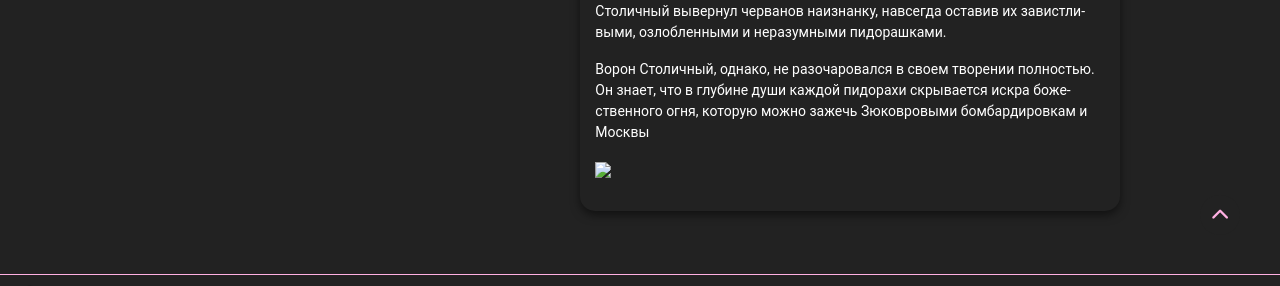
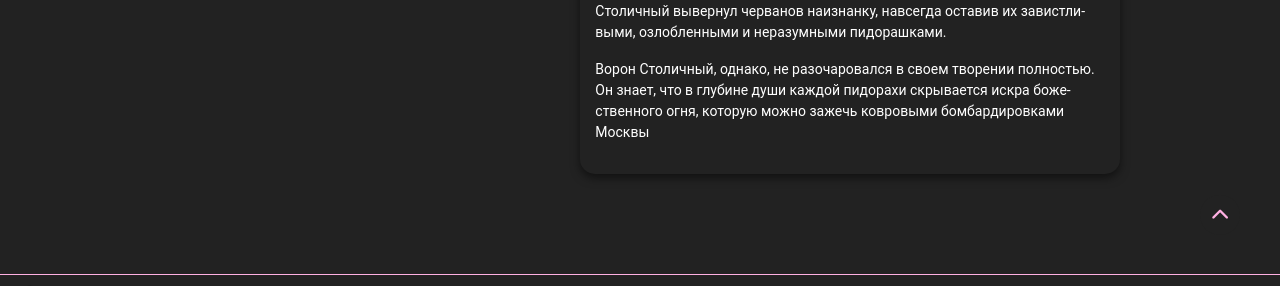
Before and after one commit to chervepedia/chervepedia.github.io, a Jekyll site: the page built from about.md, in a window 1280 px wide and 900 px high, scrolled down 618 px. Shown: the part 565-851 px from the top of the window. Built offline with Jekyll 4.4.1, drawn with Linux system fonts in a browser that asks for light colours; comment, search, counter and statistics services are not loaded.

Commit message:
Update about.md

```diff
--- a/about.md
+++ b/about.md
@@ -34,8 +34,4 @@ permalink: /about/
 
         <p>Гордый  своим  сотворением,  Ворон  Столичный  отправился  на  отдых  на  небесное  дерево,  оставив  Черванов  под  опекой  вещей птицы - вороны.  Однако  когда  он  вернулся,  его  глазам  предстала  ужасная  картина:  Черваны  были  покрыты вороньем помётом,  и  их  души  осквернены.  В  гневе  Ворон  Столичный  вывернул черванов наизнанку,  навсегда  оставив  их  завистливыми,  озлобленными  и  неразумными пидорашками.</p>
 
-        <p>Ворон  Столичный,  однако,  не  разочаровался  в  своем  творении  полностью.  Он  знает,  что  в  глубине  души  каждой пидорахи  скрывается  искра  божественного  огня,  которую  можно  зажечь Зюковровыми бомбардировкам и Москвы</p>
-
-        <p><img src="assets/images/f59968a03da667d25af0c2c447905982.png" width="540"></p>
-    </div>
-</div>
+        <p>Ворон  Столичный,  однако,  не  разочаровался  в  своем  творении  полностью.  Он  знает,  что  в  глубине  души  каждой пидорахи  скрывается  искра  божественного  огня,  которую  можно  зажечь ковровыми бомбардировками Москвы</p>
```
